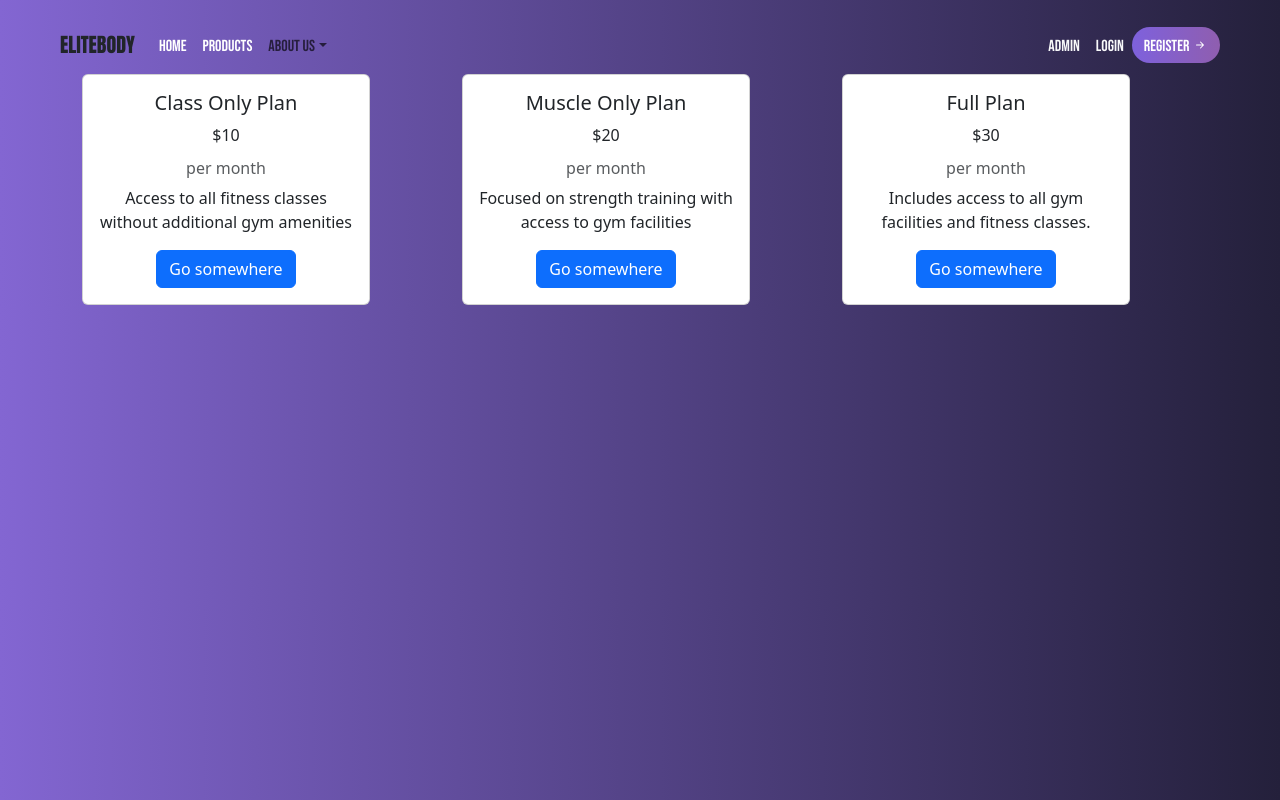
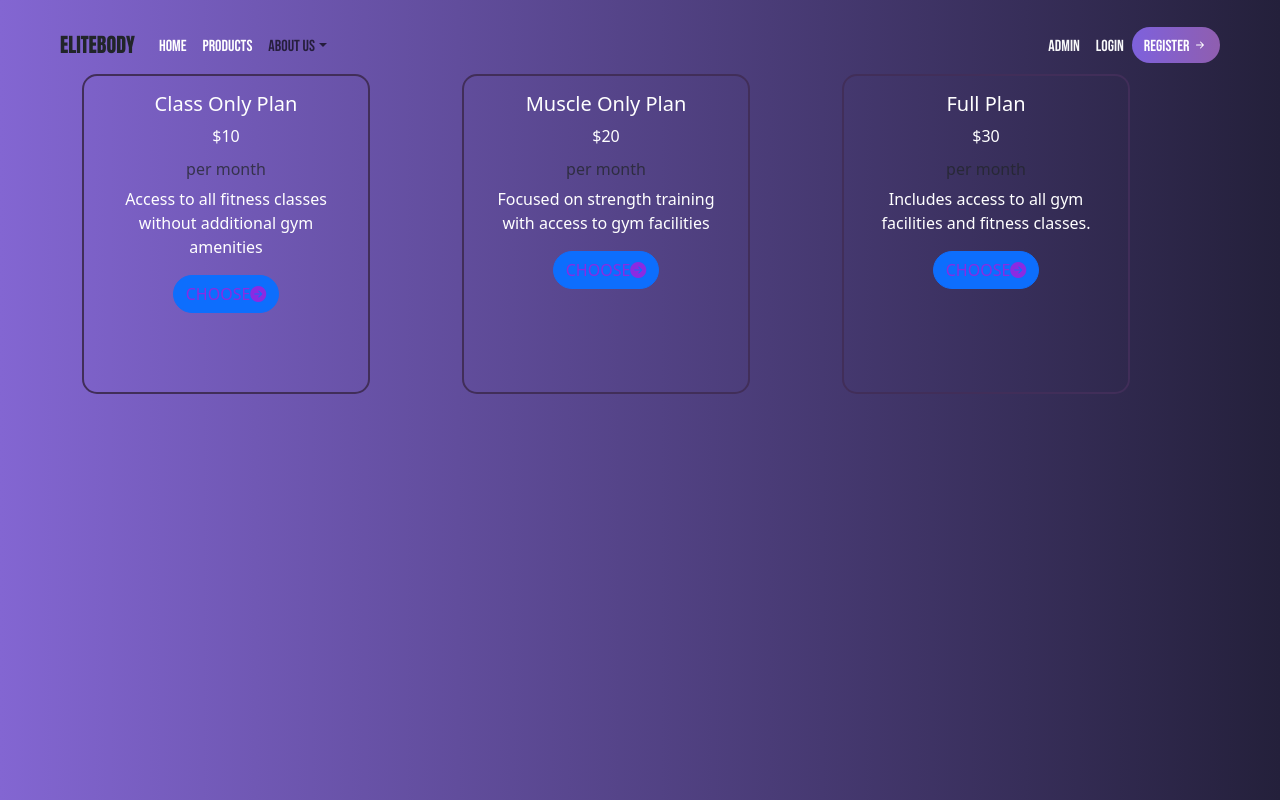
Before and after one commit to Nilost21/ProyectoFinalFront, a React (Vite) app: page /plans in a window 1280 px wide. Built offline with nearby package versions, Linux system fonts and the light colour scheme; data requests are answered from the project's data file.

Commit message:
se agregaron estilos y creación de componente de boton

```diff
--- a/package.json
+++ b/package.json
@@ -13,6 +13,7 @@
     "@emailjs/browser": "^4.3.3",
     "axios": "^1.6.7",
     "bootstrap": "^5.3.2",
+    "bootstrap-icons": "^1.11.3",
     "json-server": "^1.0.0-alpha.23",
     "prop-types": "^15.8.1",
     "react": "^18.2.0",
--- /dev/null
+++ b/src/components/planComponents/ButtonCardPlan.jsx
@@ -0,0 +1,27 @@
+import PropTypes from 'prop-types';
+import { Button } from 'react-bootstrap';
+import '../../css/ButtonCardPlan.css';
+import "bootstrap-icons/font/bootstrap-icons.css";
+
+function ButtonCardPlan ({ /* variant ,*/ onClick, children })  {
+  return (
+    <>
+      <Button /* variant={variant} */ className="custom-button-card-plan" onClick={onClick}>
+
+      {children}
+      <i class="bi bi-arrow-right-circle-fill"></i>
+
+    </Button>
+    </>
+  );
+}
+ButtonCardPlan.propTypes = {
+    /* variant: PropTypes.string, */
+    onClick: PropTypes.func.isRequired,
+    children: PropTypes.node.isRequired,
+  };
+ /*  ButtonCardPlan.defaultProps = {
+    variant: 'primary',
+  }; */
+
+export default ButtonCardPlan;
--- a/src/components/planComponents/CardPlan.jsx
+++ b/src/components/planComponents/CardPlan.jsx
@@ -1,7 +1,8 @@
-import { Button } from 'react-bootstrap';
 import Card from 'react-bootstrap/Card';
 import { useNavigate } from 'react-router-dom';
 import PropTypes from 'prop-types';
+import '../../css/CardPlan.css';
+import ButtonCardPlan from './ButtonCardPlan';
 
 function CardPlan ({name, price, description, page}) {
   const navigate = useNavigate();
@@ -13,13 +14,13 @@ function CardPlan ({name, price, description, page}) {
   };
   return (
     <>
-    <Card style={{ width: '18rem'}} className='mb-3 mb-lg-0'>
+    <Card style={{ width: '18rem'}} className='mb-3 mb-lg-0 cardcolor'>
       <Card.Body>
         <Card.Title>{name}</Card.Title>
         <Card.Text>${price}</Card.Text>
         <Card.Subtitle className="mb-2 text-muted">per month</Card.Subtitle>
         <Card.Text>{description}</Card.Text>
-        <Button variant="primary" onClick={handleShowPlanInfo}>Go somewhere</Button>
+        <ButtonCardPlan /* variant="primary" */ children="CHOOSE" onClick={handleShowPlanInfo}></ButtonCardPlan>
       </Card.Body>
     </Card>
     </>
--- /dev/null
+++ b/src/css/ButtonCardPlan.css
@@ -0,0 +1,4 @@
+.custom-button-card-plan{
+    color: blueviolet;
+    border-radius: 30px;
+}
--- /dev/null
+++ b/src/css/CardPlan.css
@@ -0,0 +1,16 @@
+.cardcolor{
+    color: rgb(255, 255, 255);
+    /* width: 200px;*/
+    height: 20rem;
+
+    border-radius: 15px;
+    border: 2px solid #412e59;
+    background-color: rgba(0, 0, 0, 0.0);
+    transition: transform 0.3s;
+}
+
+.cardcolor:hover{
+    border-color: #9b65d2;
+ box-shadow: 0 4px 18px 0 rgba(0, 0, 0, 0.25);
+ transform: scale(1.1);
+}
```
Also changed, not shown: 1 other file (tests, documents, lock files or other folders).
